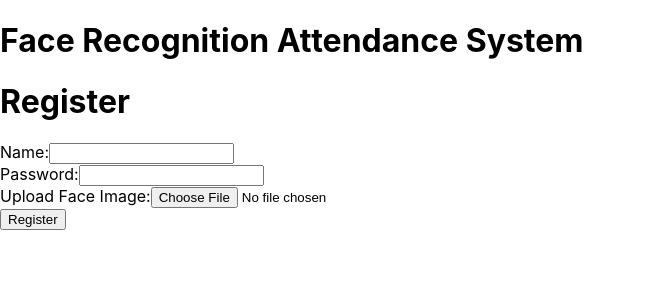
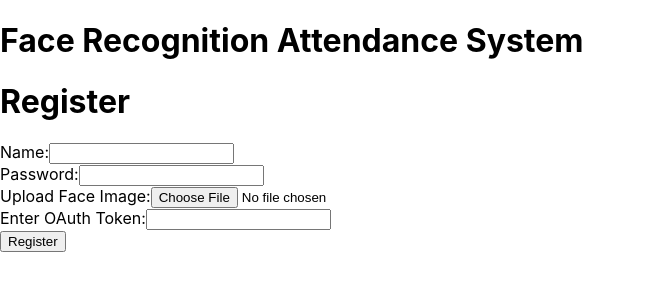
Before and after one commit to Aadik1ng/Python-Task3-Frontend-, a React (Create React App) app: page /register in a window 1280 px wide. Shown: the top 300 px of the page, without its empty margins (0-645 px from the left). Built offline with nearby package versions, Linux system fonts and the light colour scheme.

Commit message:
Ask for token

```diff
--- a/src/RegisterPage.js
+++ b/src/RegisterPage.js
@@ -7,6 +7,7 @@ const RegisterPage = () => {
   const [password, setPassword] = useState('');
   const [file, setFile] = useState(null);
   const [error, setError] = useState('');
+  const [token, setToken] = useState('');  // Added token state
   const navigate = useNavigate();
 
   const handleSubmit = async (e) => {
@@ -16,10 +17,16 @@ const RegisterPage = () => {
     formData.append('password', password);
     formData.append('file', file);
 
+    if (!token) {
+      setError('Please enter a token');
+      return;
+    }
+
     try {
       const response = await axios.post('https://python-task3-production.up.railway.app/api/register/', formData, {
         headers: {
           'Content-Type': 'multipart/form-data',
+          'Authorization': `Bearer ${token}`,  // Using the user-provided token
         },
       });
       navigate('/');
@@ -60,6 +67,15 @@ const RegisterPage = () => {
             required
           />
         </div>
+        <div>
+          <label>Enter OAuth Token:</label>
+          <input
+            type="text"
+            value={token}
+            onChange={(e) => setToken(e.target.value)}
+            required
+          />
+        </div>
         <button type="submit">Register</button>
       </form>
     </div>
```
